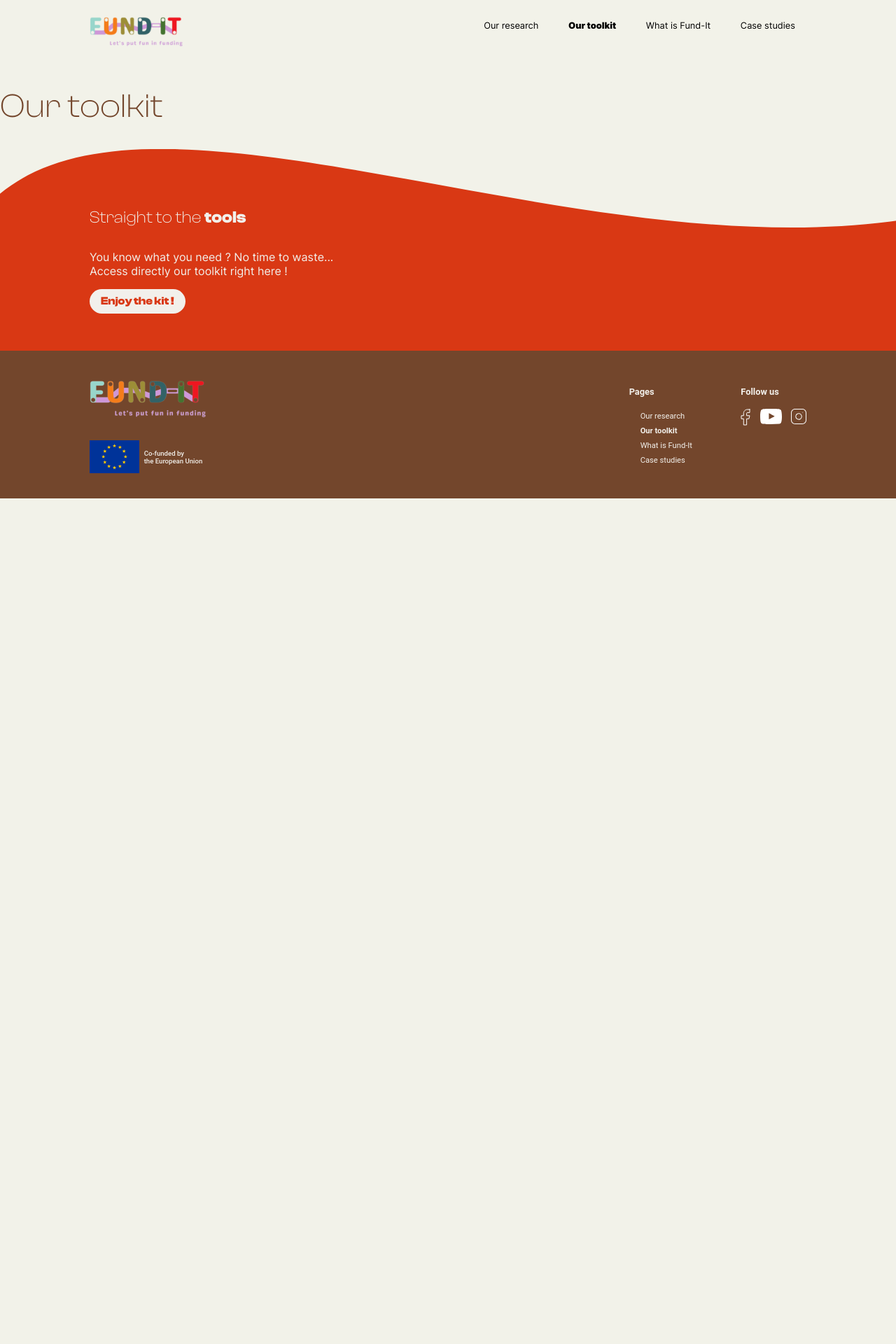
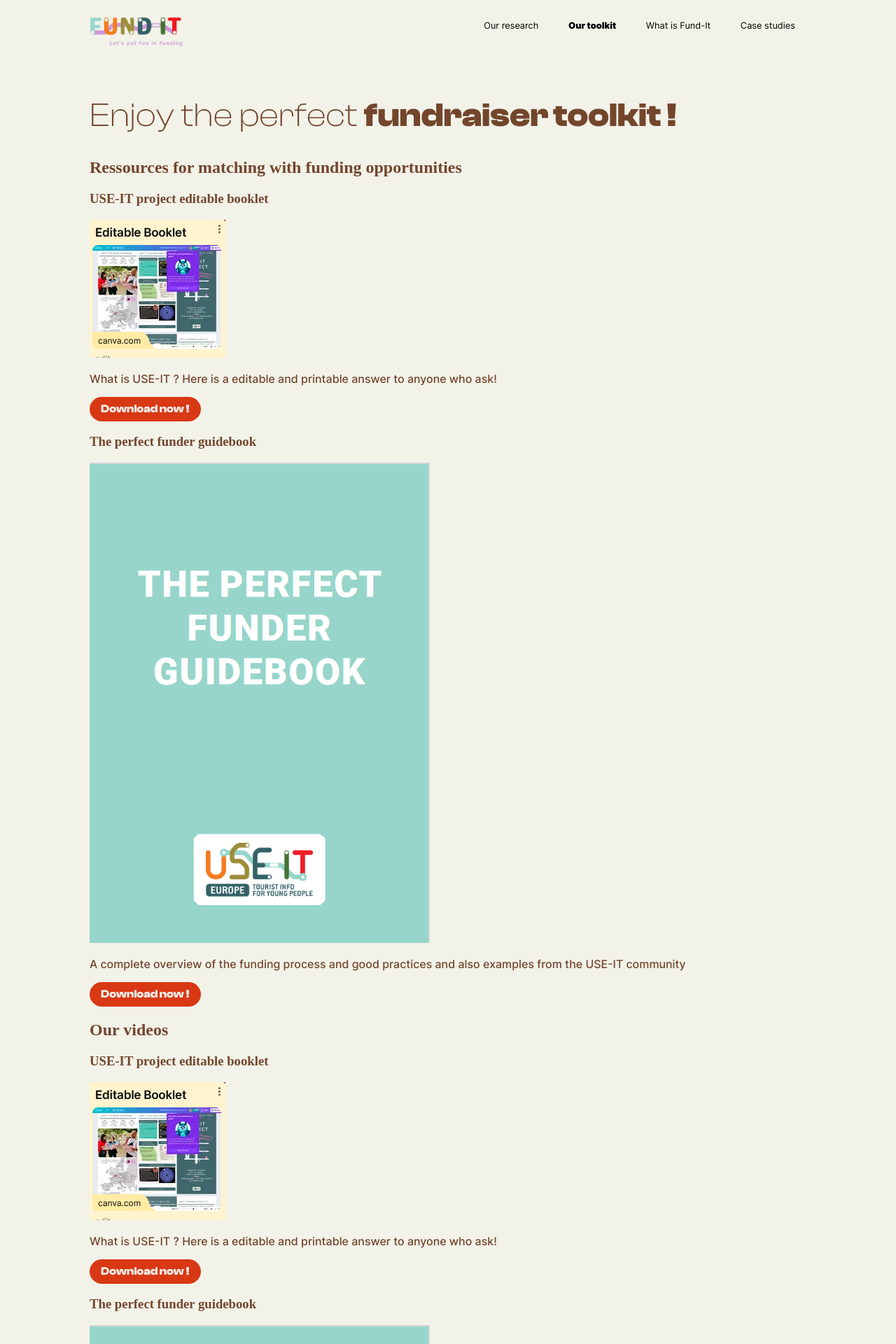
Before and after one commit to useiteurope/fund-it-website, a Jekyll site: the page built from toolkit/index.html, in a window 1280 px wide. Shown: the top 1920 px of the page at 70% size. Built offline with Jekyll 4.4.1, drawn with Linux system fonts in a browser that asks for light colours; before the commit the page ends 900 px from its top, so only the background shows below that; some of the changed text lies outside the part shown.

Commit message:
Toolkit page. Add data and structure.

```diff
--- /dev/null
+++ b/_data/toolkit.yaml
@@ -0,0 +1,33 @@
+ressources:
+  - title: USE-IT project editable booklet
+    description: What is USE-IT ? Here is a editable and printable answer to anyone who ask!
+    url: https://google.com
+    image:
+      url: /assets/img/toolkit/use-it.png
+      description: Use-It illustration
+  - title: The perfect funder guidebook
+    description: A complete overview of the funding process and good practices and also examples from the USE-IT community
+    url: https://google.com
+    image:
+      url: /assets/img/toolkit/guidebook.png
+      description: Guidebook illustration
+
+videos:
+  - title: "<strong>“From the otherside”</strong> : Interviews of European officials to understand their vision of projects. "
+    videos:
+      - https://www.youtube.com/watch?v=0u4f52w4qgQ
+      - https://www.youtube.com/watch?v=0u4f52w4qgQ
+      - https://www.youtube.com/watch?v=0u4f52w4qgQ
+      - https://www.youtube.com/watch?v=0u4f52w4qgQ
+  - title: "<strong>Funding journeys</strong> : Follow community members before and after their meetings with authorities."
+    videos:
+      - https://www.youtube.com/watch?v=0u4f52w4qgQ
+      - https://www.youtube.com/watch?v=0u4f52w4qgQ
+      - https://www.youtube.com/watch?v=0u4f52w4qgQ
+      - https://www.youtube.com/watch?v=0u4f52w4qgQ
+  - title: "<strong>Tutorials for high boost of sponsors research and negociation skills</strong>"
+    videos:
+      - https://www.youtube.com/watch?v=0u4f52w4qgQ
+      - https://www.youtube.com/watch?v=0u4f52w4qgQ
+      - https://www.youtube.com/watch?v=0u4f52w4qgQ
+      - https://www.youtube.com/watch?v=0u4f52w4qgQ
--- a/_includes/footer.html
+++ b/_includes/footer.html
@@ -13,7 +13,7 @@
         <div class="width--wide">
             <h4>{{ site.data.footer.title }}</h4>
             <p>{{ site.data.footer.body }}</p>
-            <a class="text-link-negative" href="/toolkit">Enjoy the kit !</a>
+            <a class="text-link--negative" href="/toolkit">Enjoy the kit !</a>
         </div>
     </div>
     <div id="footer__legals-and-pages">
--- a/_sass/_buttons.sass
+++ b/_sass/_buttons.sass
@@ -8,24 +8,21 @@
 .navigation-link:hover
     background: #eee
 
-.text-link
+@mixin text-link ()
     text-decoration: none
     display: inline-block
-    background-color: $primary-color
-    color: $on-primary-color
     border: 0
     border-radius: 20pt
     text-align: center
     padding: 6pt 12pt
     font: 700 $font-size-regular $font-clash
 
-.text-link-negative
-    text-decoration: none
-    display: inline-block
+.text-link
+    @include text-link
+    background-color: $primary-color
+    color: $on-primary-color
+
+.text-link--negative
+    @include text-link
     background-color: $on-primary-color
     color: $primary-color
-    border: 0
-    border-radius: 20pt
-    text-align: center
-    padding: 6pt 12pt
-    font: 700 $font-size-regular $font-clash
--- a/toolkit/index.html
+++ b/toolkit/index.html
@@ -2,6 +2,34 @@
 title: Our toolkit
 layout: default
 ---
-<div class="content">
-    <h1>Our toolkit</h1>
+<div class="page__top-content width--wide">
+    <h1>Enjoy the perfect <strong>fundraiser toolkit !</strong></h1>
+    <section>
+        <h2>Ressources for matching with funding opportunities</h2>
+
+        <grid>
+            {%- for resource in site.data.toolkit.ressources -%}
+            <div>
+                <h3>{{ resource.title }}</h3>
+                <img src="{{ resource.image.url }}" alt="{{ resource.image.description }}" />
+                <p>{{ resource.description }}</p>
+                <a href="{{ resource.url }}" class="text-link">Download now !</a>
+            </div>
+            {%- endfor -%}
+        </grid>
+    </section>
+    <section class="page__bottom-content">
+        <h2>Our videos</h2>
+        <grid>
+            {%- for resource in site.data.toolkit.ressources -%}
+            <div>
+                <h3>{{ resource.title }}</h3>
+                <img src="{{ resource.image.url }}" alt="{{ resource.image.description }}" />
+                <p>{{ resource.description }}</p>
+                <a href="{{ resource.url }}" class="text-link">Download now !</a>
+            </div>
+            {%- endfor -%}
+        </grid>
+    </section>
+
 </div>
```
Also changed, not shown: assets/img/toolkit/guidebook.png (added), assets/img/toolkit/use-it.png (added), 1 other file.
